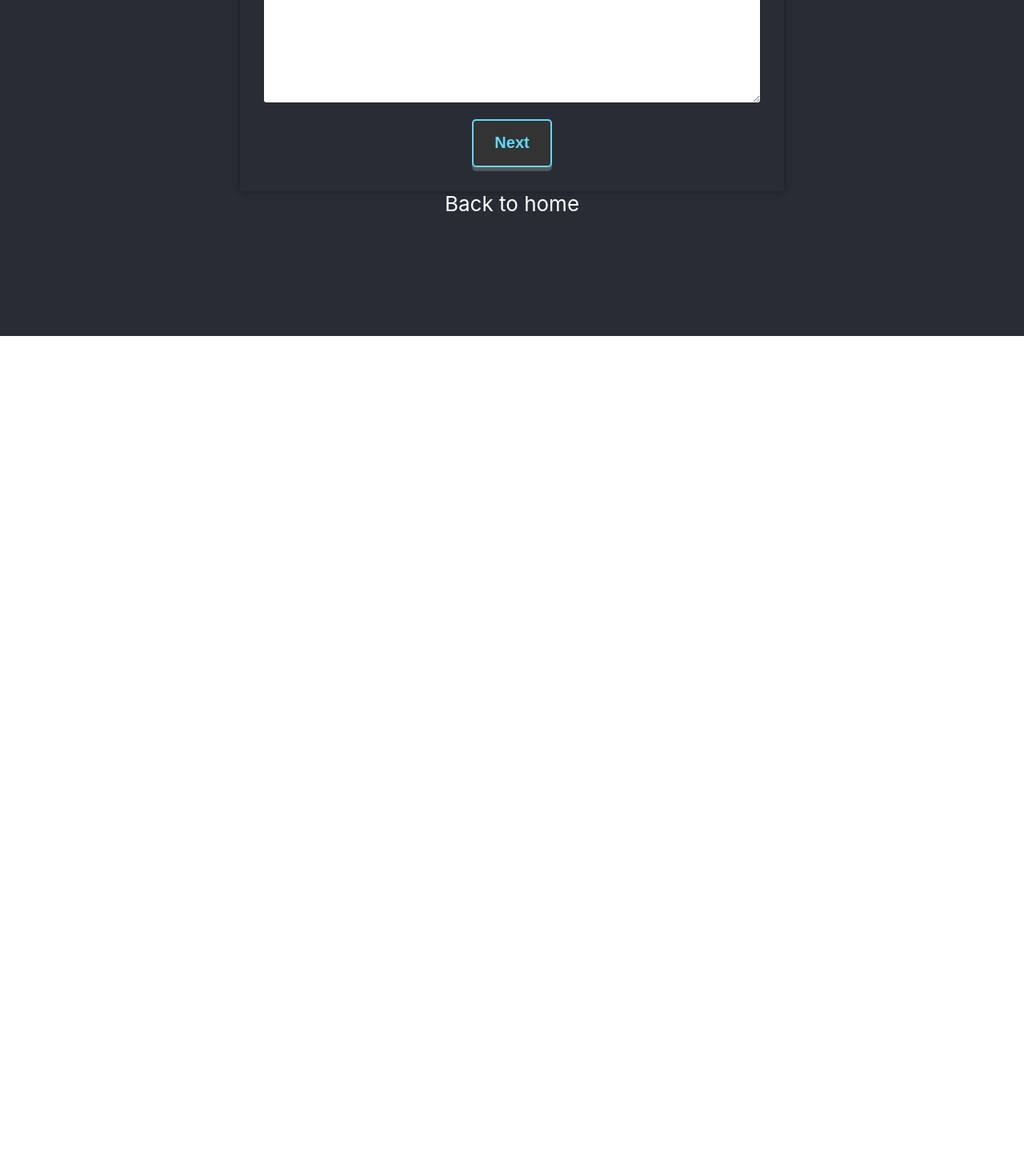
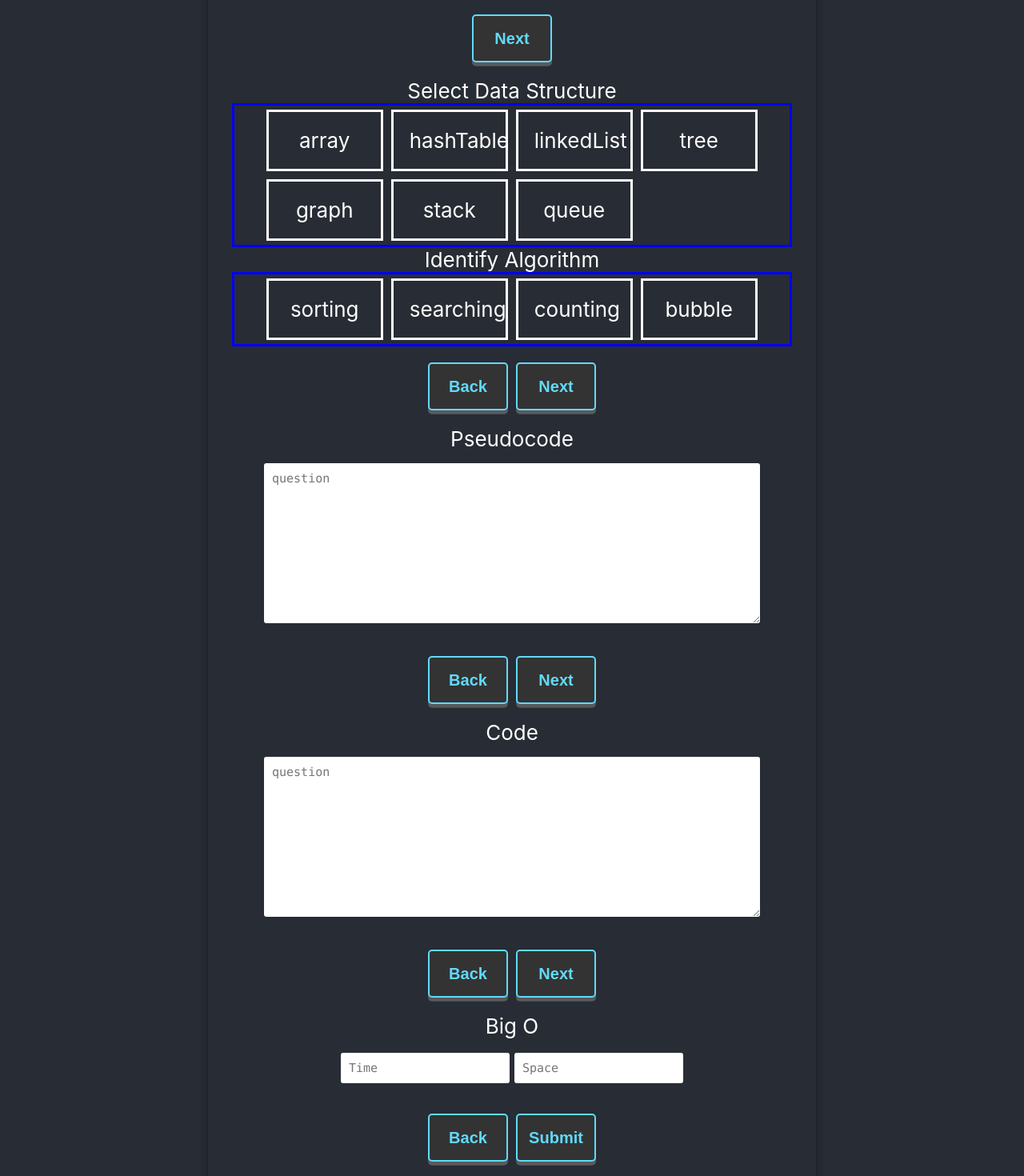
Before and after one commit to unachoza/Thoughts-on-Algorithms-DataStructures, a React (Create React App) app: page / in a window 1280 px wide. Shown: the part 380-1850 px from the top of the page at 80% size. Before the commit the page ends 800 px from the top, so only its background shows below. Built offline with nearby package versions, Linux system fonts and the light colour scheme.

Commit message:
form complete for 5 pages

```diff
--- a/src/App.css
+++ b/src/App.css
@@ -119,8 +119,33 @@ textarea {
   font-size: 15px;
   font-family: source-code-pro, Menlo, Monaco, Consolas, 'Courier New', monospace;
 }
+input {
+  padding: 10px;
+  border: none;
+  border-radius: 3px;
+  font-size: 15px;
+  font-family: source-code-pro, Menlo, Monaco, Consolas, 'Courier New', monospace;
+  margin: 3px;
+}
 .btn-submit {
   height: 60px;
   width: 100px;
-  margin: 0px;
 }
+
+.btn {
+  padding: 20px;
+  width: 100px;
+  margin: 5px;
+  color: white;
+  border: solid;
+}
+.data-group {
+  display: flex;
+  flex-wrap: wrap;
+  width: 90%;
+}
+.data-btn-container {
+  border: solid blue;
+  display: flex;
+  justify-content: center;
+}
--- a/src/Components/Form.tsx
+++ b/src/Components/Form.tsx
@@ -2,78 +2,156 @@ import React, { Component } from 'react';
 import '../App.css';
 
 interface State {
-  username: string;
-  phone: string;
-  email: string;
-  site: string;
-  password: string;
-  passconf: string;
-  rows: React.DetailedHTMLProps<React.TextareaHTMLAttributes<HTMLTextAreaElement>, HTMLTextAreaElement>;
-  cols: React.DetailedHTMLProps<React.TextareaHTMLAttributes<HTMLTextAreaElement>, HTMLTextAreaElement>;
+  question: boolean;
+  categories: boolean;
+  bigO: boolean;
+  psuedoCode: boolean;
+  name: false;
+
+  array: boolean;
+  hashTable: boolean;
+  linkedList: boolean;
+  tree: boolean;
+  graph: boolean;
+  stack: boolean;
+  queue: boolean;
 }
-//<{}, State>
+
 class Form extends Component<{}, State> {
   state: any = {
-    username: false,
-    phone: false,
-    email: false,
-    site: false,
-    password: false,
+    question: false,
+    categories: false,
+    bigO: false,
+    psuedoCode: false,
     passconf: false,
+    array: false,
+    hashTable: false,
+    linkedList: false,
+    tree: false,
+    graph: false,
+    stack: false,
+    queue: false,
   };
+  navigate = (e: React.MouseEvent<HTMLButtonElement, MouseEvent>): void => {
+    let navArr = ['question', 'categories', 'bigO', 'psuedoCode'];
+    let name: string = e.currentTarget.value;
+    //@ts-ignore
+    this.setState({ [name]: true });
+    navArr = navArr.filter((nav) => nav !== name);
+    //@ts-ignore
+    navArr.forEach((nav) => this.setState({ [nav]: false }));
+  };
+  toggleFork = (e: React.MouseEvent<HTMLButtonElement, MouseEvent>): void => {
+    let datastructure = e.currentTarget.value;
+    //@ts-ignore
+    this.setState({ [datastructure]: !this.state.datastructure });
+  };
+
   render() {
+    const dataStructures: string[] = ['array', 'hashTable', 'linkedList', 'tree', 'graph', 'stack', 'queue'];
+    const AlgorithmTypes: string[] = ['sorting', 'searching', 'counting', 'bubble'];
     return (
       <div className="container">
-        <div className="text-center mb-5">Add Question</div>
         <form action="/register" method="POST" className="form">
-          <div className="form-group" id="name">
-            <textarea rows={10} name="Username" id="username" className="form-control" placeholder="question" />
+          {/* page1 */}
+          <div>
+            Add Question
+            <div className="form-group" id="name">
+              <textarea rows={10} name="Username" id="username" className="form-control" placeholder="question" />
+            </div>
+            <button value="categories" type="submit" className="btn-submit " onClick={(e) => this.navigate(e)}>
+              Next
+            </button>
           </div>
-          {/* <div className="form-group" id="phone-inp">
-            <label className="text-muted mb-0" htmlFor="#phone">
-              Enter your phone number
-            </label>
-            <input type="text" id="phone" placeholder="XXX-XXX-XXXX" name="phone" className="form-control" />
-          </div> */}
-          {/* <div className="form-group" id="mail">
-            <label className="text-muted mb-0" htmlFor="#email">
-              Email
-            </label>
-            <input type="text" id="email" placeholder="Enter email" name="email" className="form-control" />
+          {/* page 2 */}
+          <div>
+            Select Data Structure
+            <div className="data-btn-container">
+              <div className="data-group" id="phone-inp">
+                {dataStructures.map((type, i) => (
+                  <div key={i} className="btn">
+                    <input
+                      type="checkbox"
+                      id={type}
+                      name={type}
+                      value={type}
+                      hidden
+                      onClick={(e) => this.state.toggleFork(e)}
+                    />
+                    <label htmlFor={type} id="checkbox-option">
+                      {type}
+                    </label>
+                  </div>
+                ))}
+              </div>
+            </div>
+            Identify Algorithm
+            <div className="data-btn-container">
+              <div className="data-group" id="phone-inp">
+                {AlgorithmTypes.map((type, i) => (
+                  <div key={i} className="btn">
+                    <input
+                      type="checkbox"
+                      id={type}
+                      name={type}
+                      value={type}
+                      hidden
+                      onClick={(e) => this.state.toggleFork(e)}
+                    />
+                    <label htmlFor={type} id="checkbox-option">
+                      {type}
+                    </label>
+                  </div>
+                ))}
+              </div>
+            </div>
+            <button value="categories" type="submit" className="btn-submit " onClick={(e) => this.navigate(e)}>
+              Back
+            </button>
+            <button value="categories" type="submit" className="btn-submit " onClick={(e) => this.navigate(e)}>
+              Next
+            </button>
           </div>
-          <div className="form-group" id="site-inp">
-            <label className="text-muted mb-0" htmlFor="#site">
-              Your website
-            </label>
-            <input type="text" id="site" placeholder="https://www.xyz.com" name="site" className="form-control" />
+          {/* page3 */}
+          <div>
+            Pseudocode
+            <div className="form-group" id="name">
+              <textarea rows={10} name="Username" id="username" className="form-control" placeholder="question" />
+            </div>
+            <button value="categories" type="submit" className="btn-submit " onClick={(e) => this.navigate(e)}>
+              Back
+            </button>
+            <button value="categories" type="submit" className="btn-submit " onClick={(e) => this.navigate(e)}>
+              Next
+            </button>
           </div>
-          <div className="form-group" id="pass">
-            <label className="text-muted mb-0" htmlFor="#password">
-              Password
-            </label>
-            <input
-              type="password"
-              className="form-control"
-              placeholder="Enter Password"
-              id="password"
-              name="password"
-            />
+          {/* page4 */}
+          <div>
+            Code
+            <div className="form-group" id="name">
+              <textarea rows={10} name="Username" id="username" className="form-control" placeholder="question" />
+            </div>
+            <button value="categories" type="submit" className="btn-submit " onClick={(e) => this.navigate(e)}>
+              Back
+            </button>
+            <button value="categories" type="submit" className="btn-submit " onClick={(e) => this.navigate(e)}>
+              Next
+            </button>
           </div>
-          <div className="form-group" id="pass2">
-            <label className="text-muted mb-0" htmlFor="#passconf">
-              Confirm Password
-            </label>
-            <input
-              type="password"
-              className="form-control"
-              placeholder="Enter Password again"
-              id="passconf"
-              name="passconf"
-            />
-          </div> */}
-          <button type="submit" className="btn-submit ">
-            Next
-          </button>
+          {/* page5 */}
+          <div>
+            Big O
+            <div className="form-group" id="name">
+              <input name="Username" id="username" className="form-control" placeholder="Time" />
+              <input name="Username" id="username" className="form-control" placeholder="Space" />
+            </div>
+            <button value="categories" type="submit" className="btn-submit " onClick={(e) => this.navigate(e)}>
+              Back
+            </button>
+            <button value="categories" type="submit" className="btn-submit " onClick={(e) => this.navigate(e)}>
+              Submit
+            </button>
+          </div>
         </form>
         <form action="submit"></form>
       </div>
```
